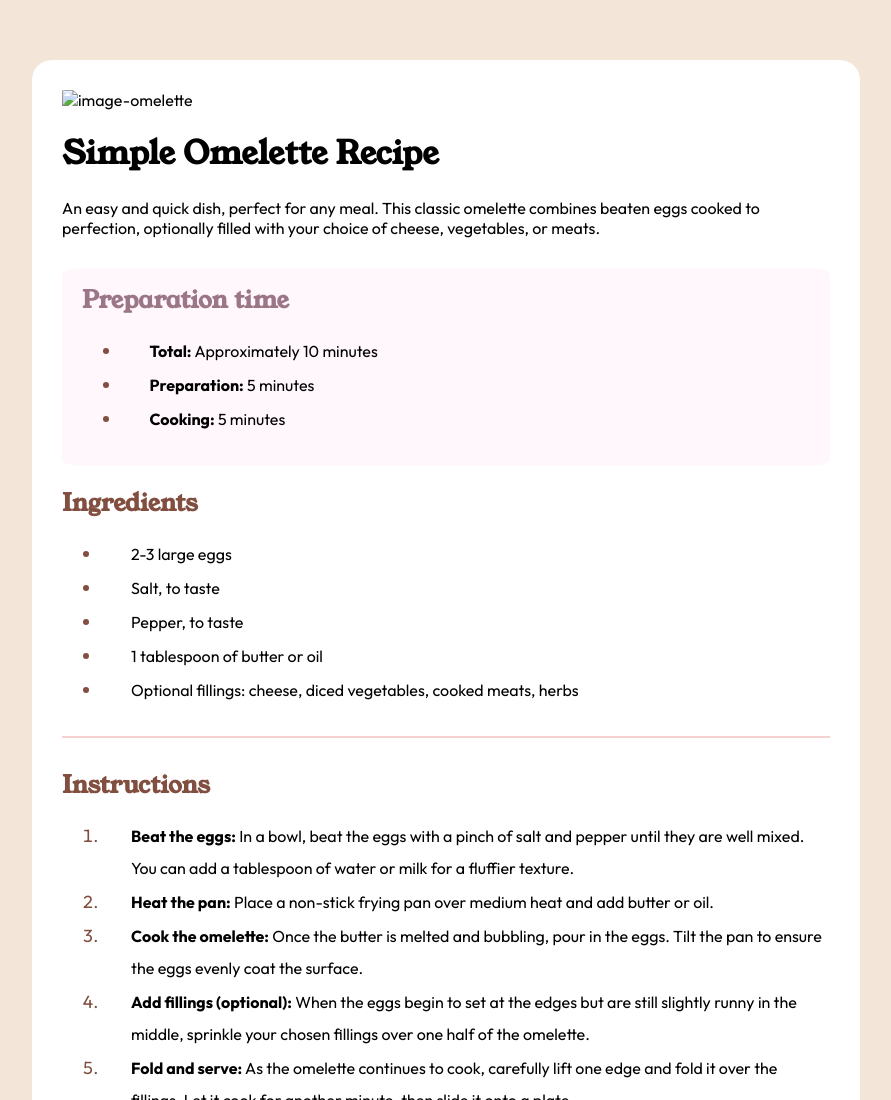
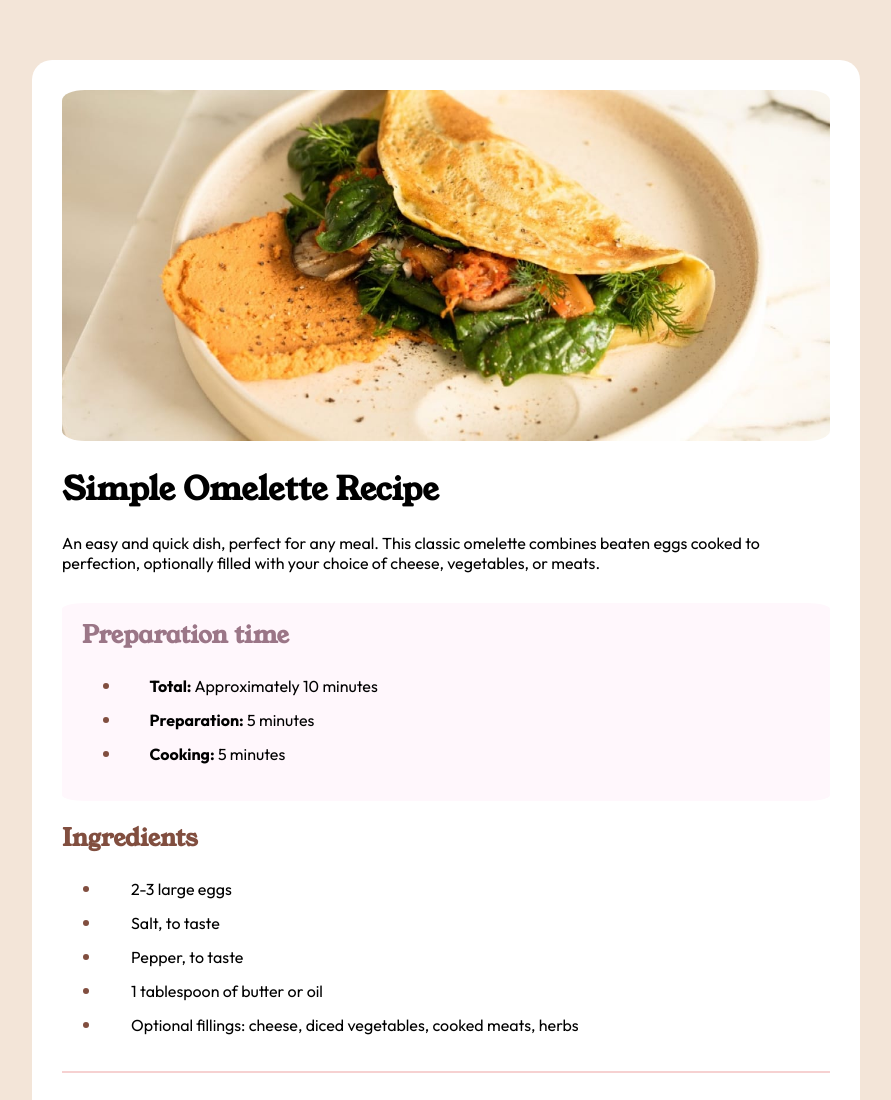
Before and after one commit to Ryusaem/html-recipe-page, a plain HTML site: page index.html in a window 1280 px wide. Shown: the top 1100 px of the page, without its empty margins (194-1085 px from the left). Drawn offline with Linux system fonts and the light colour scheme; the site is published under a folder, as on GitHub Pages, so addresses that start at the root find nothing; a script that the page names is missing.

Commit message:
Update index.html

```diff
--- a/index.html
+++ b/index.html
@@ -25,7 +25,7 @@
   <div class="container">
     <main>
       <div class="box1">
-        <img src="/assets/images/image-omelette.jpeg" alt="image-omelette">
+        <img src="assets/images/image-omelette.jpeg" alt="image-omelette">
       </div>
 
       <div class="box2">
```
